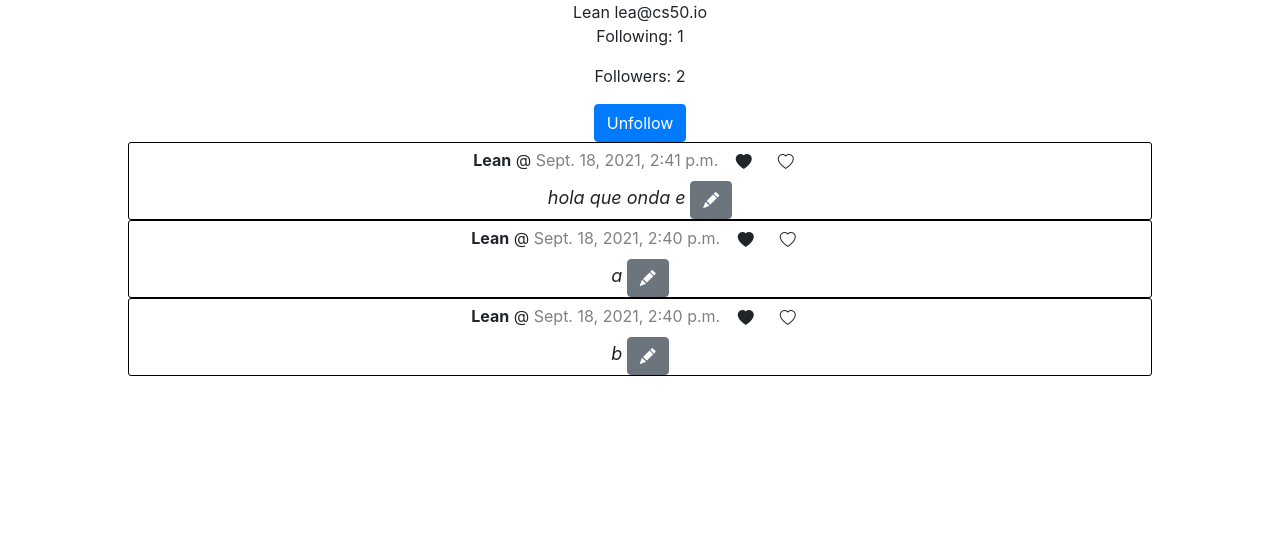
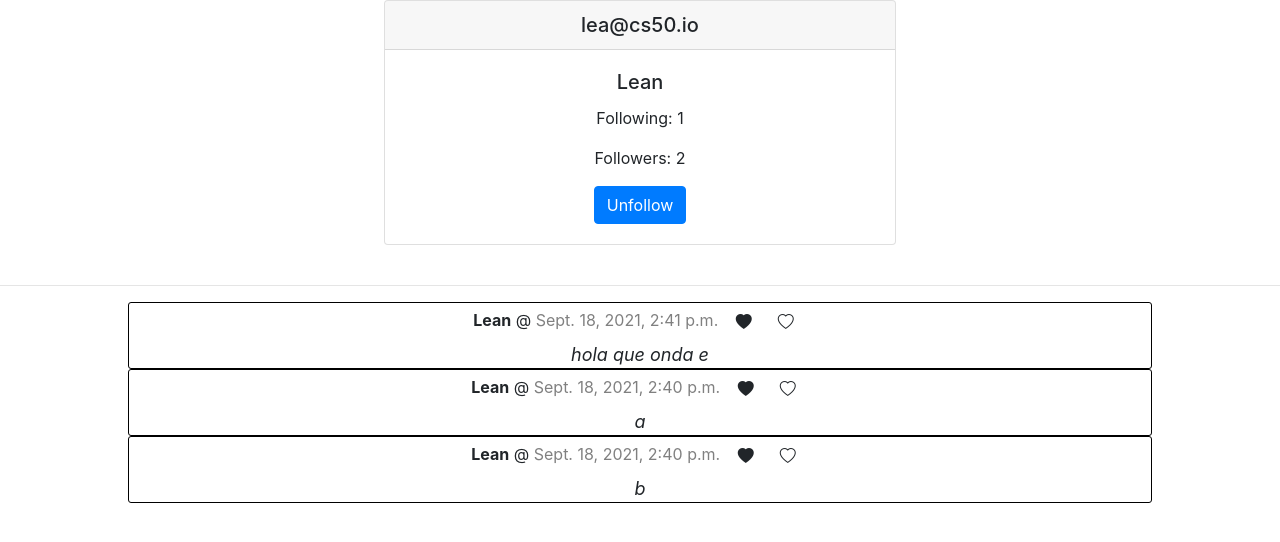
Before and after one commit to LeandroBurioni/CS50-web, a Django app: a page that uses network/templates/network/profile.html in a window 1280 px wide. Shown: the part 56-598 px from the top of the page. Run offline with Django 3.2, Linux system fonts and the light colour scheme; a user stored in the database is signed in; data comes from the database, SQL or seed files in the repository; some libraries are stand-ins or nearby versions.

Commit message:
UI enhanced. Cards

```diff
--- a/network/static/network/styles.css
+++ b/network/static/network/styles.css
@@ -40,3 +40,8 @@ textarea {
 #edit{
     margin-right: auto;
 }
+
+.card{
+    margin:auto;
+    width: 40%;
+}
--- a/network/templates/network/profile.html
+++ b/network/templates/network/profile.html
@@ -2,34 +2,28 @@
 
 {% block body %}
 
-{{view_profile.username}}
-{{view_profile.email}}
-
-<p>Following: {{n_following}}</p>
-<p>Followers: {{n_follows}}</p>
-
-{% if not view_profile == request.user %}
+<div class="card">
+    <h5 class="card-header">{{view_profile.email}}</h5>
+    <div class="card-body">
+      <h5 class="card-title">{{view_profile.username}}</h5>
+      <div class="card-text">
+        <p>Following: {{n_following}}</p>
+        <p>Followers: {{n_follows}}</p>
+      </div>
+      {% if not view_profile == request.user %}
     <div class="btn btn-primary" id="btn-follow" onclick="actFollow('{{ view_profile.id }}');">Please wait
     </div>
     <script>
         document.querySelector('#btn-follow').innerHTML = "Loading...";
         (async function(){
-
         const isF = await isFollow('{{ view_profile.id }}');
-        console.log(isF);
-
-        //isFollow('{{ view_profile.id }}')
-        //.then( (value)=> console.log('Onclick view() is '+ value))
+        //console.log(isF);
         if(isF){
             document.querySelector('#btn-follow').innerHTML = "Unfollow";
-            console.log('Unfollow btn loaded');
-        }
+            console.log('Unfollow btn loaded');}
         else{
             document.querySelector('#btn-follow').innerHTML = "Follow";
-            console.log('Follow btn loaded');
-        }
-
-
+            console.log('Follow btn loaded'); }
         })()
 
         function actFollow(id){
@@ -41,15 +35,19 @@
         })
       .then(response => response.json())
       .then(response => {
-        console.log('Resultado:  '+response.message);
+        //console.log('Resultado:  '+response.message);
         location.reload();
     })
     .catch(error => console.error('Error:', error));
 
 };
-
     </script>
 {% endif %}
+    </div>
+  </div>
+
+<br>
+<hr>
 
 {% for post in posts %}
 <div class="each-post">
@@ -57,7 +55,9 @@
     <button class="btn bi bi-heart-fill"></button><button class="btn bi bi-heart"></button>
 <br>
     <span class="post_message">{{post.post_message}}</span>
-    <button class="btn btn-secondary bi bi-pencil-fill edit" onclick="editPost('{{post.id}}')"></button>
+    {% if view_profile == request.user %}
+    <button class="btn btn-secondary bi bi-pencil-fill edit" onclick="editPost('{{post.id}}');"></button>
+    {% endif %}
 
 </div>
 {% endfor %}
```
Also changed, not shown: network/templates/network/login.html (+5 -3 lines), network/templates/network/register.html (+5 -3 lines).
